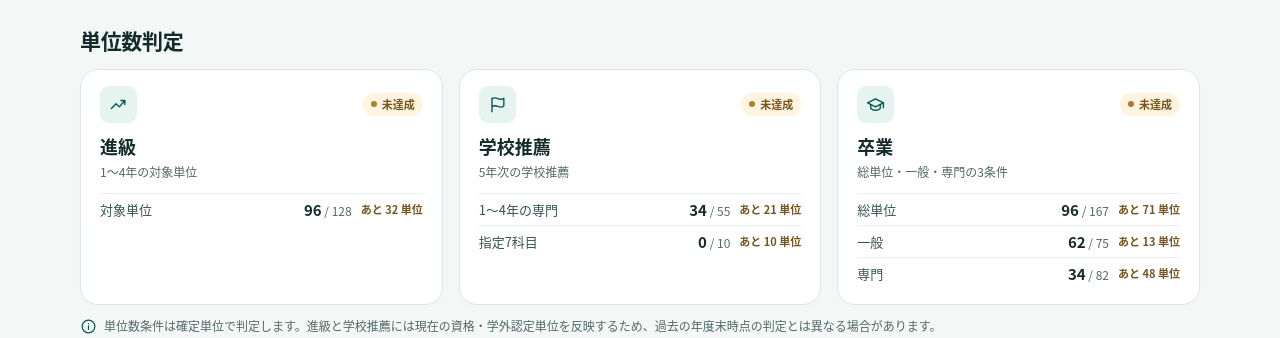
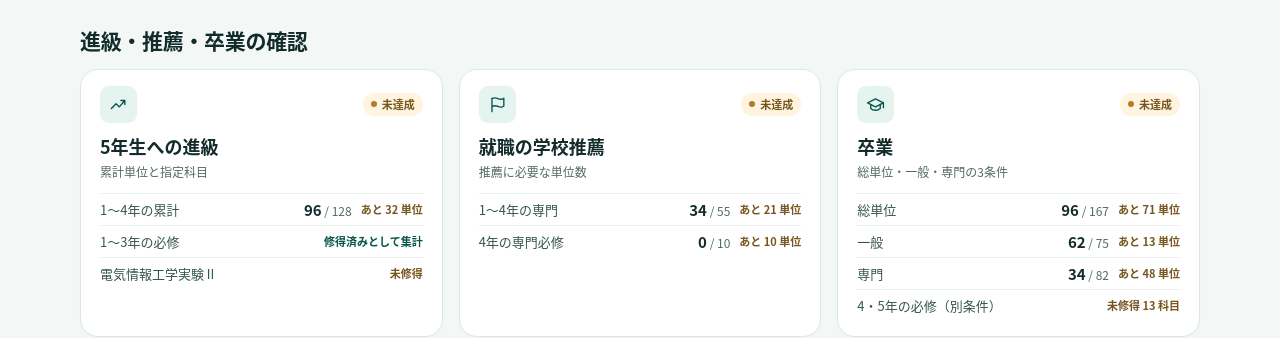
Before and after one commit to zeas0608/kagawa-ec-credits, a website with bundled scripts: page index.html in a window 1280 px wide. Shown: the part 465-803 px from the top of the page. Built offline with nearby package versions, Linux system fonts and the light colour scheme.

Commit message:
Check the fourth-year laboratory requirement for promotion

```diff
--- a/css/styles.css
+++ b/css/styles.css
@@ -107,6 +107,7 @@ progress::-moz-progress-bar { background: currentColor; border-radius: 20px; }
 .judgment-card > p { color: var(--muted); font-size: 12px; margin-top: 2px; }
 .criterion-list { margin: 12px 0 0; padding: 0; list-style: none; }
 .criterion { display: grid; grid-template-columns: 1fr auto auto; align-items: center; gap: 9px; min-height: 32px; border-top: 1px solid var(--line); font-size: 13px; }
+.criterion.criterion-check { grid-template-columns: 1fr auto; }
 .criterion-label { color: #375451; }
 .criterion-value { color: var(--muted); white-space: nowrap; font-size: 12px; font-variant-numeric: tabular-nums; }
 .criterion-value > strong { color: var(--ink); font-size: 15px; }
--- a/js/dashboard.js
+++ b/js/dashboard.js
@@ -28,12 +28,20 @@ function conditionRow(label, { current, required, remaining, met }) {
     </li>`;
 }
 
-function judgmentCard(title, caption, symbol, met, rows) {
+function requirementRow(label, status, met) {
+  return `
+    <li class="criterion criterion-check">
+      <span class="criterion-label">${label}</span>
+      <span class="criterion-remaining${met ? ' met' : ''}">${status}</span>
+    </li>`;
+}
+
+function judgmentCard(title, caption, symbol, met, rows, metLabel = '単位数条件達成') {
   return `
     <article class="panel judgment-card">
       <div class="judgment-top">
         <span class="icon-tile">${icon(symbol, 19)}</span>
-        <span class="status${met ? ' met' : ''}"><span></span>${met ? '単位数条件達成' : '未達成'}</span>
+        <span class="status${met ? ' met' : ''}"><span></span>${met ? metLabel : '未達成'}</span>
       </div>
       <h3>${title}</h3>
       <p>${caption}</p>
@@ -44,6 +52,7 @@ function judgmentCard(title, caption, symbol, met, rows) {
 function renderDashboard() {
   const { total, grades, certification, external, conditions } = calculateCredits(getState());
   const { promotion, recommendation, graduation } = conditions;
+  const requiredRemaining = graduation.requiredCoursesRemaining;
   const overallPercent = percent(total.total, graduation.total.required);
   dashboard.innerHTML = `
     <section class="summary-grid" aria-label="確定単位の概要">
@@ -66,22 +75,25 @@ function renderDashboard() {
       </article>
     </section>
     <section class="dashboard-section" aria-labelledby="judgments-heading">
-      <header class="section-heading"><h2 id="judgments-heading">単位数判定</h2></header>
+      <header class="section-heading"><h2 id="judgments-heading">進級・推薦・卒業の確認</h2></header>
       <div class="judgment-grid">
-        ${judgmentCard('進級', '1〜4年の対象単位', 'trend', promotion.met, [
-          conditionRow('対象単位', promotion),
-        ])}
-        ${judgmentCard('学校推薦', '5年次の学校推薦', 'flag', recommendation.met, [
+        ${judgmentCard('5年生への進級', '累計単位と指定科目', 'trend', promotion.met, [
+          conditionRow('1〜4年の累計', promotion.credits),
+          requirementRow('1〜3年の必修', '修得済みとして集計', true),
+          requirementRow('電気情報工学実験Ⅱ', promotion.labEarned ? '修得済み' : '未修得', promotion.labEarned),
+        ], '表示条件達成')}
+        ${judgmentCard('就職の学校推薦', '推薦に必要な単位数', 'flag', recommendation.met, [
           conditionRow('1〜4年の専門', recommendation.specialized),
-          conditionRow('指定7科目', recommendation.designated),
+          conditionRow('4年の専門必修', recommendation.designated),
         ])}
         ${judgmentCard('卒業', '総単位・一般・専門の3条件', 'graduation', graduation.met, [
           conditionRow('総単位', graduation.total),
           conditionRow('一般', graduation.general),
           conditionRow('専門', graduation.specialized),
+          requirementRow('4・5年の必修（別条件）', requiredRemaining ? `未修得 ${requiredRemaining} 科目` : '修得済み', !requiredRemaining),
         ])}
       </div>
-      <p class="judgment-note">${icon('info', 17)}<span>単位数条件は確定単位で判定します。進級と学校推薦には現在の資格・学外認定単位を反映するため、過去の年度末時点の判定とは異なる場合があります。</span></p>
+      <p class="judgment-note">${icon('info', 17)}<span>進級・卒業は、必修科目の履修状況なども含めて学校が認定します。進級と学校推薦の累計には、現在の資格・学外認定単位を反映します。 <a href="https://www.kagawa-nct.ac.jp/general_affairs/rules/05-01.pdf#page=2">学校の認定規程</a></span></p>
     </section>
     <div class="detail-grid dashboard-section">
       <section class="panel detail-card" aria-labelledby="grade-heading">
--- a/js/model.js
+++ b/js/model.js
@@ -263,13 +263,19 @@ export function calculateCredits(state, {
   const throughYearFour = combineCredits([grades[1], grades[2], grades[3], grades[4], certification, external]);
   const total = combineCredits([throughYearFour, grades[5]]);
 
-  const promotion = condition(throughYearFour.total, 128);
+  const promotionCredits = condition(throughYearFour.total, 128);
+  const laboratory = courses.find(course => course.id === 'g4-253125');
+  const labEarned = laboratory !== undefined && getCourseStatus(state, laboratory).earned;
+  const promotion = { credits: promotionCredits, labEarned, met: promotionCredits.met && labEarned };
   const specialized = condition(throughYearFour.specialized, 55);
   const designated = condition(designatedCredits, 10);
   const graduation = {
     total: condition(total.total, 167),
     general: condition(total.general, 75),
     specialized: condition(total.specialized, 82),
+    requiredCoursesRemaining: courses.filter(course => (
+      course.grade >= 4 && course.required && !getCourseStatus(state, course).earned
+    )).length,
   };
   graduation.met = graduation.total.met && graduation.general.met && graduation.specialized.met;
 
```
Also changed, not shown: certifications.html (+1 -1 lines), tests/model.test.js (+55 -10 lines), README.md.
